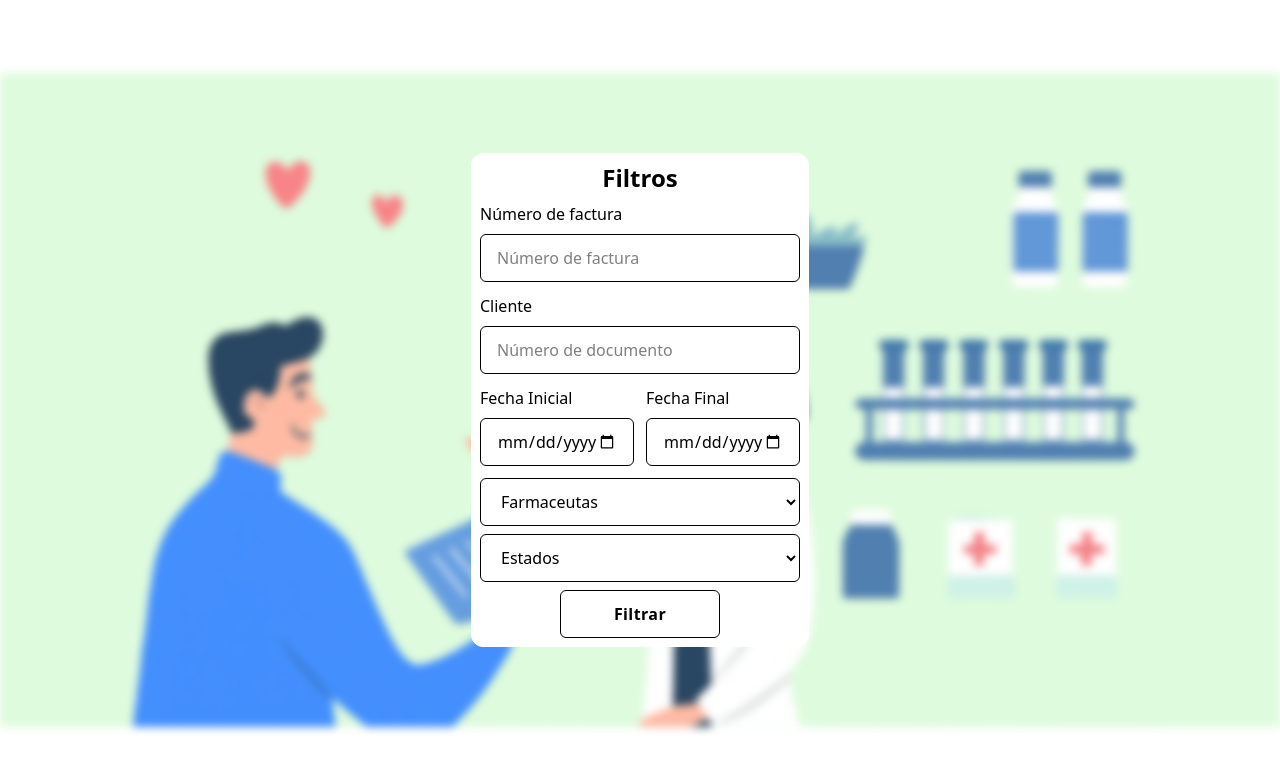
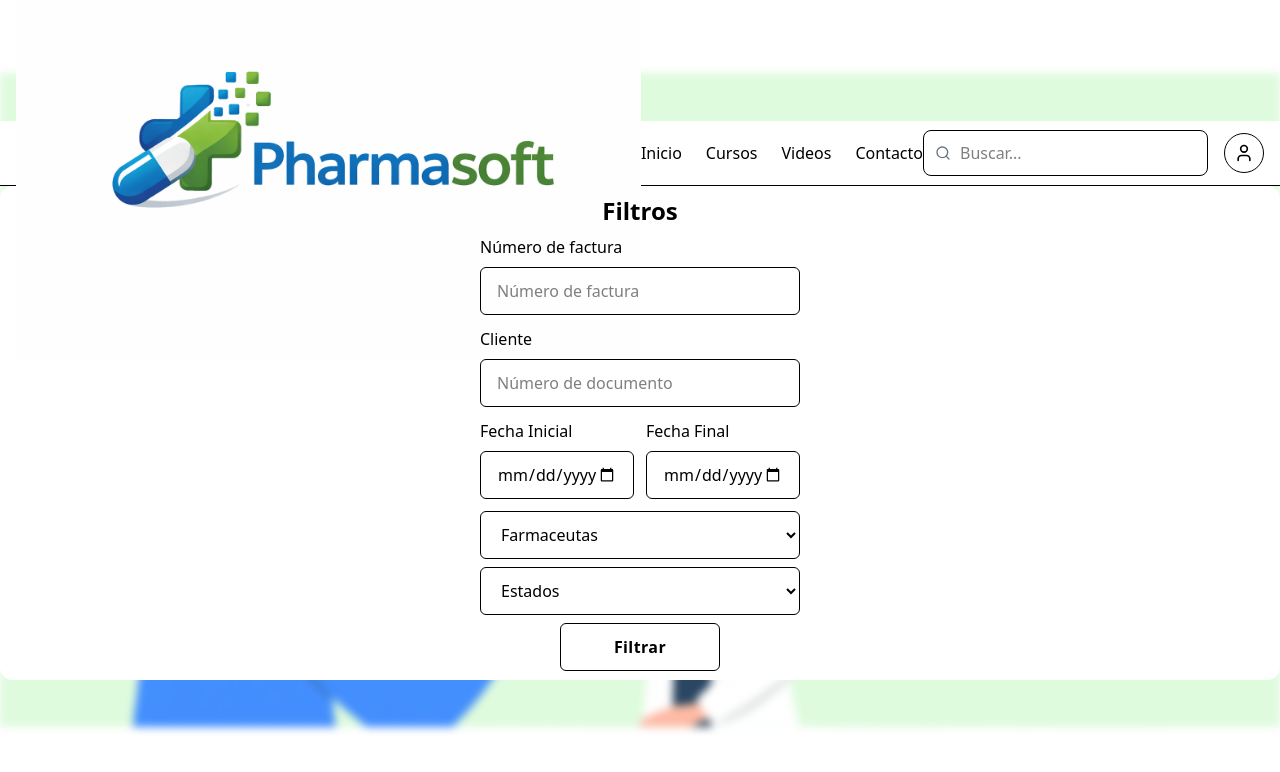
Before and after one commit to CJCPDev/proyecto-formativo-pharmasoft-sena, a React (Vite) app in the folder frontend/sena-pharmasoft/: page / in a window 1280 px wide. Shown: the top 772 px of the page. Built offline with nearby package versions, Linux system fonts and the light colour scheme; the HTML template or start-up script is replaced by a standard one.

Commit message:
actualizacion

```diff
--- a/frontend/sena-pharmasoft/src/app/App.jsx
+++ b/frontend/sena-pharmasoft/src/app/App.jsx
@@ -1,6 +1,7 @@
 import FormVentas from '../features/sells/components/FormVentas'
 import Background from '@/shared/components/background'
 import 'tailwindcss';
+import Navbar from '@/shared/layout/Navbar';
 
 export default function App(){
   return (
@@ -8,6 +9,7 @@ export default function App(){
     <div className="grid grid-cols-1 items-center gap-6 justify-center justify-items-center h-screen bg-brand">
       <Background/>
       <div className='absolute'>
+        <Navbar/>
        <FormVentas/>
       </div>
     </div>
--- a/frontend/sena-pharmasoft/src/shared/layout/Navbar.jsx
+++ b/frontend/sena-pharmasoft/src/shared/layout/Navbar.jsx
@@ -1,9 +1,10 @@
 import { Search, User } from "lucide-react";
 import { Link } from "react-router-dom";
 import { useState } from 'react';
+import Logo from '../../assets/logo.webp'
 
 
-const Navbar = () => {
+export default function Navbar() {
 
 const [isOpen, setIsOpen] = useState(false);
 
@@ -15,7 +16,7 @@ const [isOpen, setIsOpen] = useState(false);
           {/* Logo de marca */}
           <div className="flex items-center">
             <Link to="/" className="text-xl font-bold">
-              Rico Programar
+              <img src={Logo} alt="imagen" />
             </Link>
           </div>
 
@@ -111,7 +112,6 @@ const [isOpen, setIsOpen] = useState(false);
 };
 
 
-export default Navbar;
 
 
 // Paara dirigirme o navegar a una ruta uso link.
```
Also changed, not shown: frontend/sena-pharmasoft/src/assets/logo.webp (added).
